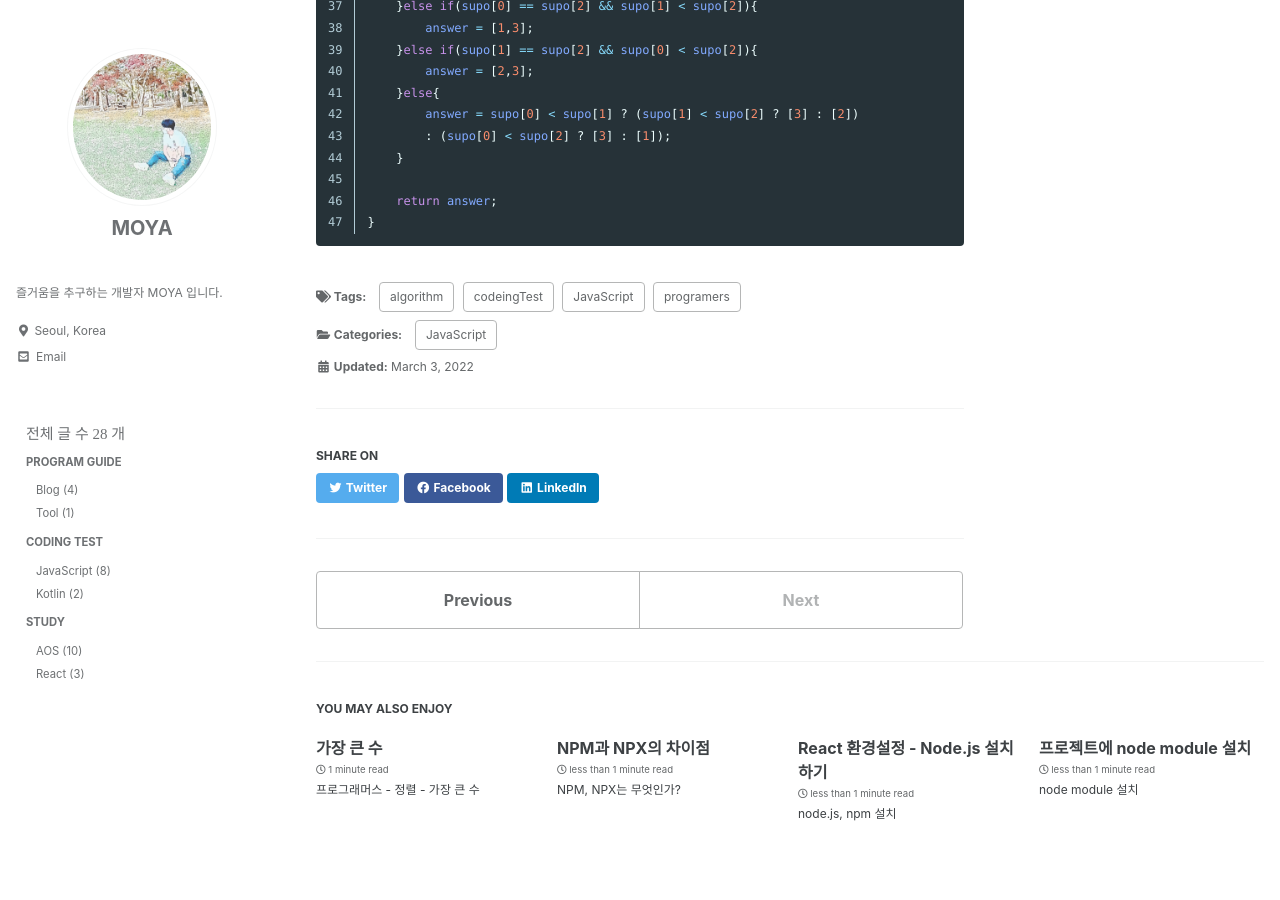
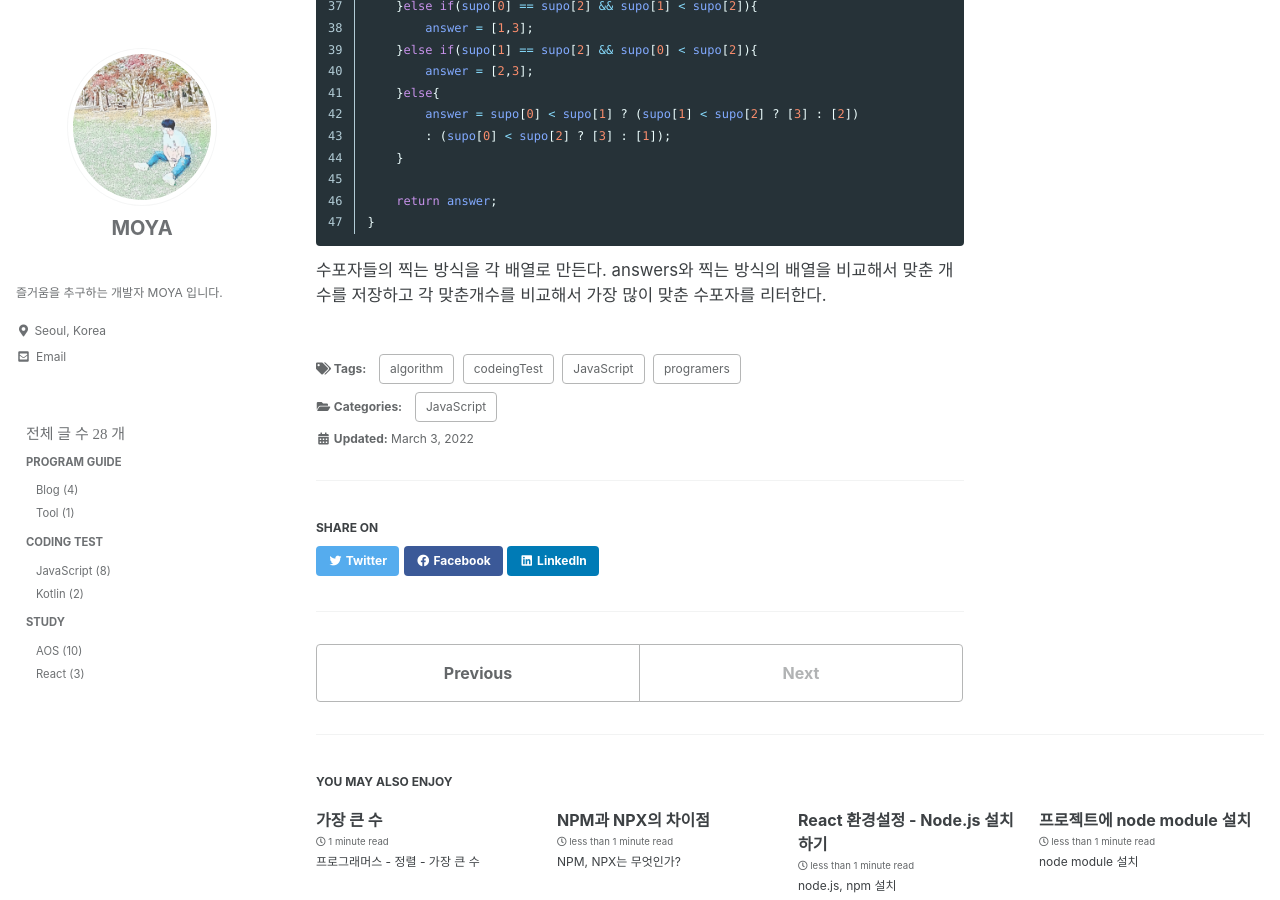
Before and after one commit to kdc7140/kdc7140.github.io, a Jekyll site: the page built from _posts/codingTest/2022-03-03-codingTest9.md, in a window 1280 px wide and 900 px high, scrolled down 1861 px. Built offline with Jekyll 4.4.1, drawn with Linux system fonts in a browser that asks for light colours; cached includes are drawn as plain includes; some web fonts are replaced.

Commit message:
add explanation

````diff
--- a/_posts/codingTest/2022-03-03-codingTest9.md
+++ b/_posts/codingTest/2022-03-03-codingTest9.md
@@ -101,3 +101,7 @@ function solution(answers) {
     return answer;
 }
 ```
+
+
+수포자들의 찍는 방식을 각 배열로 만든다. answers와 찍는 방식의 배열을 비교해서 맞춘 개수를 저장하고
+각 맞춘개수를 비교해서 가장 많이 맞춘 수포자를 리터한다.
````
